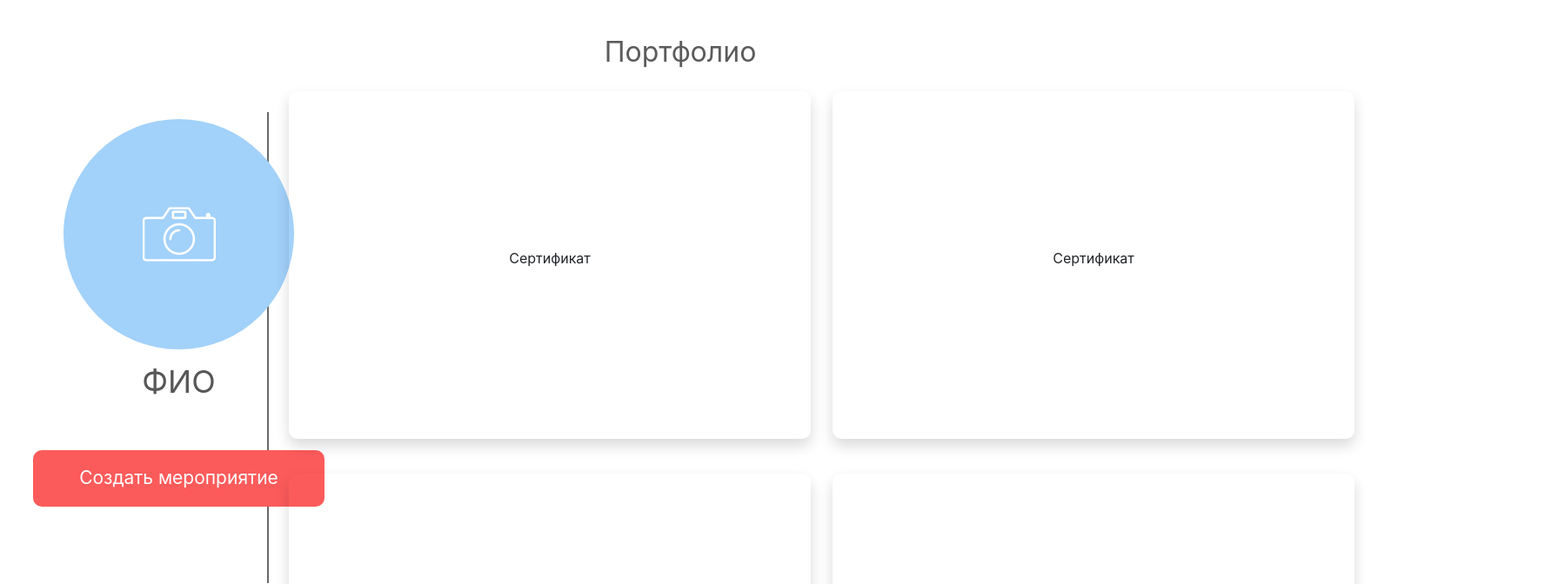
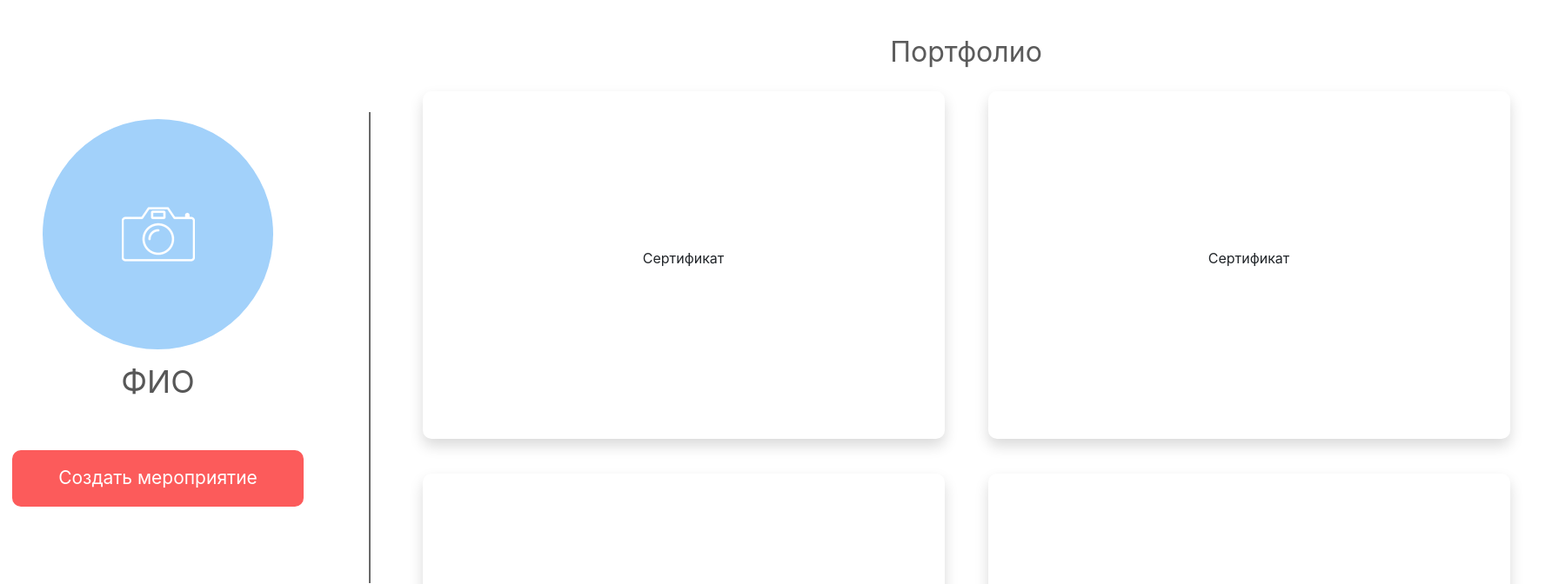
Before and after one commit to ZEFIROFF/volunteers-tspk, a React (Create React App) app: page /portfolio in a window 1280 px wide. Shown: the top 672 px of the page at 87% size, 1784 px wide, since content can reach past the window. Built offline with nearby package versions, Linux system fonts and the light colour scheme.

Commit message:
немножко поправил портфолио

```diff
--- a/src/components/Portfolio/Portfolio.module.css
+++ b/src/components/Portfolio/Portfolio.module.css
@@ -54,6 +54,10 @@
     margin: auto;
 }
 
+.cardWrapper:nth-child(2n) > div {
+    margin-left: auto;
+}
+
 .cardWrapper {
     margin-top: 40px;
     width: 50%;
@@ -76,3 +80,8 @@
     color: #6b9ffd;
     cursor: pointer;
 }
+
+.container {
+    width: 1772px;
+    margin: auto;
+}
--- a/src/components/Portfolio/index.js
+++ b/src/components/Portfolio/index.js
@@ -5,7 +5,8 @@ import Certificate from './Certificate';
 
 const Portfolio = () => {
     return (
-        <div className="row container-fluid">
+        <div className={s.container}>
+            <div className="row">
                 <div className={`col-md-3 ${s.leftBlock}`}>
                     <div className={s.sidebar}>
                         <div className={s.sidebar__inner}>
@@ -36,6 +37,7 @@ const Portfolio = () => {
                     <p className={s.openPortfolio}>Открыть портфолио полностью</p>
                 </div>
             </div>
+        </div>
     );
 };
 
```
Lines whose indentation alone changed are shown as unchanged.
